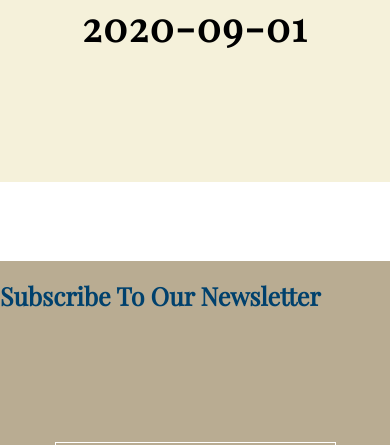
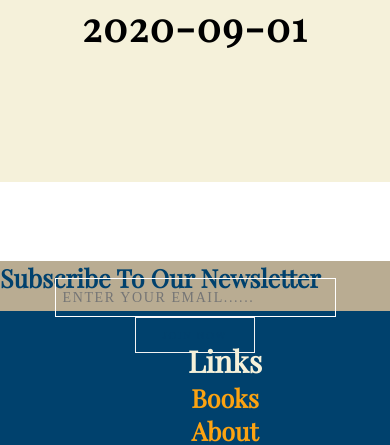
Before and after one commit to KingSonkorey69/website, a PHP site: page /pages/info.php in a window 390 px wide; the page is wider, and only the part inside the window is pictured. Shown: the part 6055-6500 px from the top of that part. Run offline with PHP 8.4, Linux system fonts and the light colour scheme; data comes from the database, SQL or seed files in the repository; data that the repository does not hold is empty; a stand-in replaces the project's code that opens the database connection; some libraries are stand-ins or nearby versions.

Commit message:
changed media query again

```diff
--- a/assets/css/book.css
+++ b/assets/css/book.css
@@ -595,6 +595,7 @@ span{
    }
 
    .join{
+      margin-top: -2%;
       align-items: center;
       width: 60%;
       display: flex;
--- a/assets/css/contact.css
+++ b/assets/css/contact.css
@@ -450,7 +450,7 @@ span{
       display:flex;
       align-items: center;
       flex-direction: column;
-      height: 250px;
+      height: 150px;
    }
    .sub span{
       color:#00416d;
@@ -466,6 +466,7 @@ span{
    }
 
    .join{
+      margin-top:-2%;
       align-items: center;
       width: 60%;
       display: flex;
--- a/assets/css/info.css
+++ b/assets/css/info.css
@@ -600,7 +600,7 @@ span{
       display:flex;
       align-items: center;
       flex-direction: column;
-      height: 250px;
+      height: 50px;
    }
    .sub span{
       color:#00416d;
@@ -616,6 +616,7 @@ span{
    }
 
    .join{
+      margin-top: -2%;
       align-items: center;
       width: 60%;
       display: flex;
--- a/assets/css/kim.css
+++ b/assets/css/kim.css
@@ -703,7 +703,7 @@ span{
       display:flex;
       align-items: center;
       flex-direction: column;
-      height: 250px;
+      height: 150px;
    }
    .sub span{
       color:#00416d;
@@ -719,6 +719,7 @@ span{
    }
 
    .join{
+      margin-top: -2%;
       align-items: center;
       width: 60%;
       display: flex;
```
